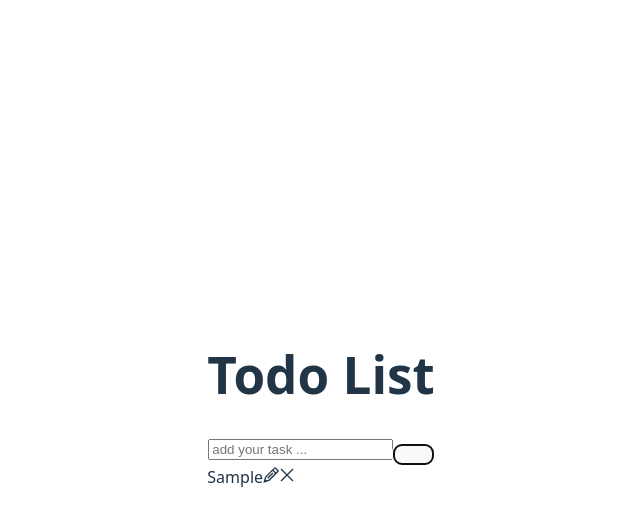
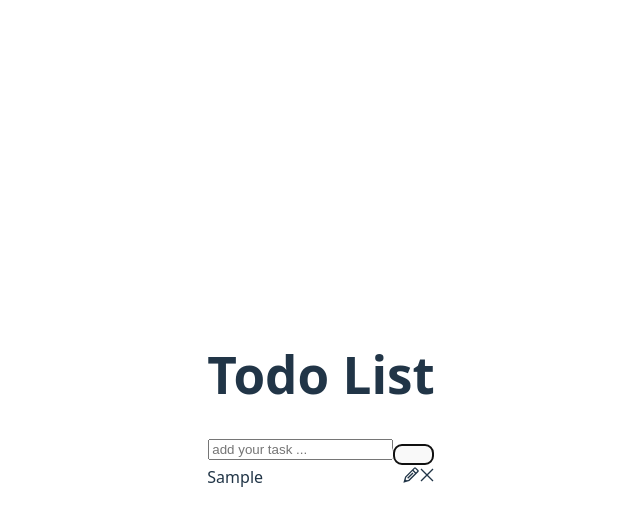
Before and after one commit to Alfaussa/Todo-List, a React (Vite) app in the folder Todo/todo-list/: page / in a window 1280 px wide. Both pictures are taken after typing "Sample" into the empty fields and a click on the button 732 px from the left and 466 px from the top of the page. Shown: the top 526 px of the page, without its empty margins (319-959 px from the left). Built offline with nearby package versions, Linux system fonts and the light colour scheme.

Commit message:
added some styles

```diff
--- a/Todo/todo-list/src/App.css
+++ b/Todo/todo-list/src/App.css
@@ -4,9 +4,10 @@
   padding: 2rem;
   text-align: center;
 }
-.item-container{
-  display: flex;
-  width:50%;
+.todo-container,.todo-icon-container {
+display: flex;
+  align-items: center;
+  justify-content: space-between;
 
 }
 
--- a/Todo/todo-list/src/components/TodoItem.jsx
+++ b/Todo/todo-list/src/components/TodoItem.jsx
@@ -3,10 +3,12 @@
 
 const TodoItem = ({todo, completeTask, editTask, removeTask}) => {
   return <>
-  <div className='item-container'>
+  <div className='todo-container'>
     <div onClick={()=>completeTask(todo.id)} className={(todo.isCompleted) ? 'todo-item completed' : 'todo-item'}>{todo.task}</div>
-    <div onClick={()=>editTask(todo.id)}><GrEdit/></div>
-    <div onClick={()=>removeTask(todo.id)}><GrClose/></div>
+    <div className='todo-icon-container'>
+      <div onClick={()=>editTask(todo.id)}><GrEdit/></div>
+      <div onClick={()=>removeTask(todo.id)}><GrClose/></div>
+    </div>
   </div>
 
   </>
```
